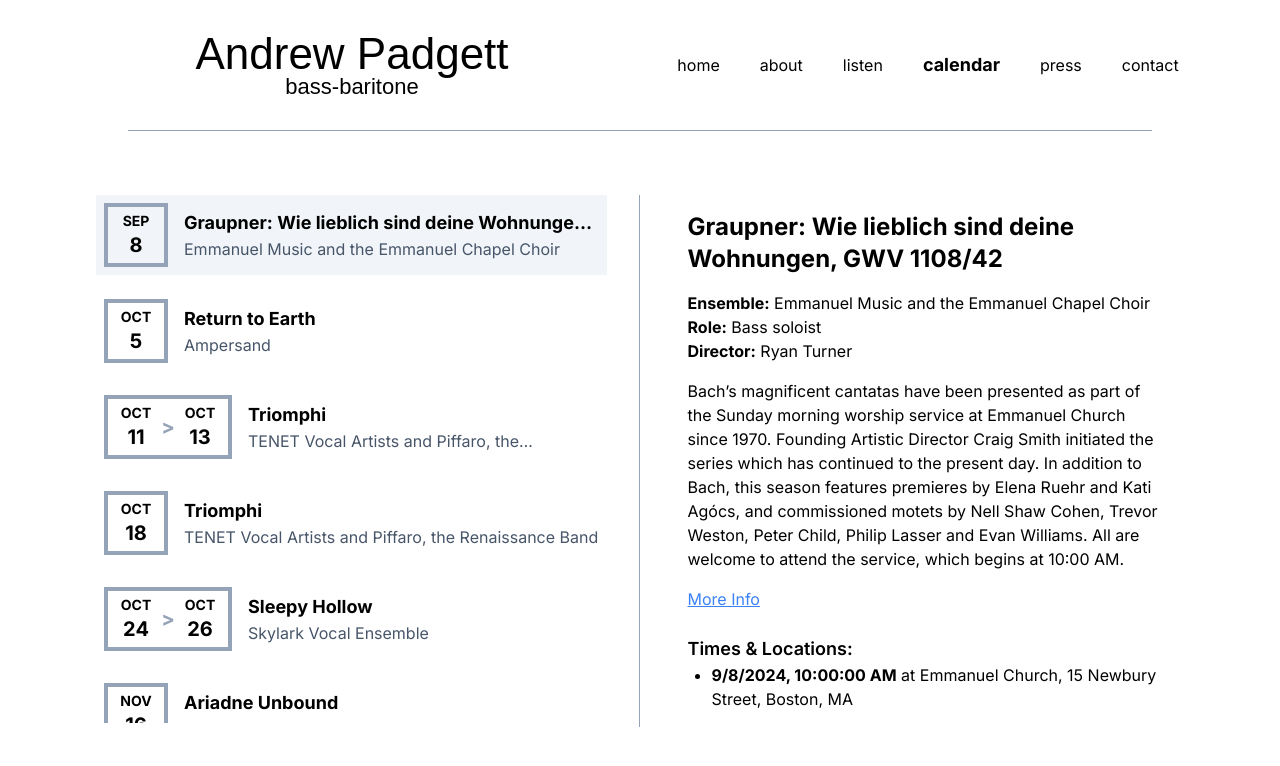
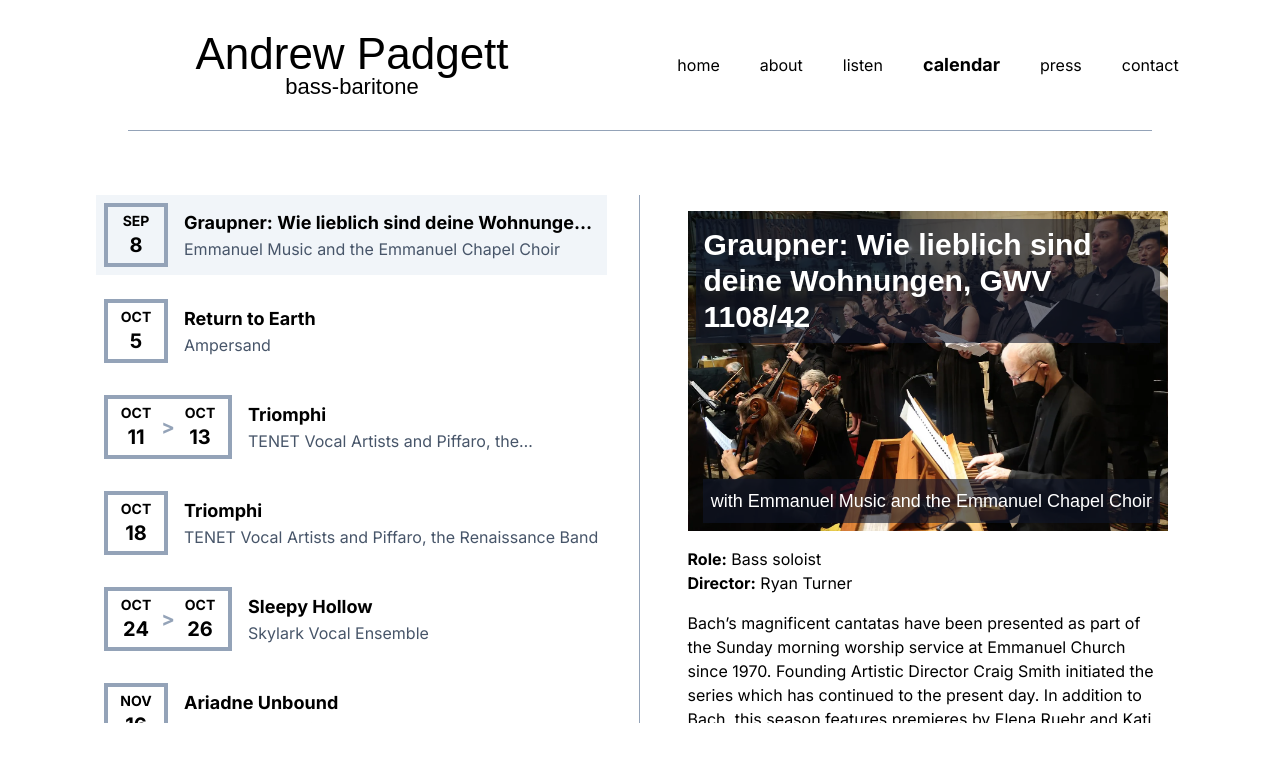
Before and after one commit to VoxAntiqua/andrew-padgett-website, a Next.js app: page /calendar in a window 1280 px wide. Shown: the top 766 px of the page. Built offline with nearby package versions, Linux system fonts and the light colour scheme; a web font is replaced by a local one.

Commit message:
Updated event details to show event image

```diff
--- a/app/ui/calendar/EventDetails.tsx
+++ b/app/ui/calendar/EventDetails.tsx
@@ -1,6 +1,8 @@
 import React from "react";
 import { Event } from "@/app/lib/definitions";
-import { motion } from "framer-motion";  // Import motion from framer-motion
+import { motion } from "framer-motion";
+import Image from "next/image";  // Import Image from Next.js
+import { ibarra } from "../fonts";
 
 interface EventDetailsProps {
   event: Event;
@@ -9,29 +11,58 @@ interface EventDetailsProps {
 const EventDetails: React.FC<EventDetailsProps> = ({ event }) => {
   return (
     <motion.div
-      className="w-1/2 max-h-[calc(100vh-4rem)] overflow-y-auto p-4"  // Add max height and scrolling
-      initial={{ opacity: 0 }}  // Initial state: hidden
-      animate={{ opacity: 1 }}  // Animate to: fully visible
-      exit={{ opacity: 0 }}     // Exit state: hidden again
-      transition={{ duration: 0.5 }}  // Transition duration of 0.5 seconds
+      className="w-1/2 max-h-[calc(100vh-17rem)] overflow-y-auto p-4 scrollbar-hidden"
+      initial={{ opacity: 0 }}
+      animate={{ opacity: 1 }}
+      exit={{ opacity: 0 }}
+      transition={{ duration: 0.5 }}
     >
-      <h2 className="text-2xl font-bold mb-4">{event.title}</h2>
-      <p>
-        <strong>Ensemble:</strong> <a href={event.ensemble.url}>{event.ensemble.name}</a>
-      </p>
-      {event.role && <p><strong>Role:</strong> {event.role}</p>}
+      {/* Event Image with title and ensemble name overlay */}
+      {event.image && (
+  <div className="relative w-full mb-4">
+    <Image
+      src={event.image.path}
+      alt={event.image.alt}
+      layout="responsive"
+      width={16}  // Width for 16:9 aspect ratio
+      height={9}  // Height for 16:9 aspect ratio
+      objectFit="cover"  // Crop image to fill the area
+    />
+    {/* Title overlay */}
+    <div className="absolute top-0 left-0 bg-slate-900 bg-opacity-60 text-white p-2 m-2">
+      <h2 className={`${ibarra.className} text-3xl font-semibold`}>{event.title}</h2>
+    </div>
+    {/* Ensemble name overlay */}
+    <div className="absolute bottom-0 right-0 bg-slate-900 bg-opacity-60 text-white p-2 m-2">
+      <a href={event.ensemble.url} className={`${ibarra.className} text-lg`}>
+        with {event.ensemble.name}
+      </a>
+    </div>
+  </div>
+)}
+
+
+
+      {/* Other event details below the image */}
+      {event.role && (
+        <p>
+          <strong>Role:</strong> {event.role}
+        </p>
+      )}
       <p>
         <strong>Director:</strong> {event.director}
       </p>
       <p className="mt-4">{event.description}</p>
       <p className="mt-4">
-        <a href={event.url} className="text-blue-500 underline">More Info</a>
+        <a href={event.url} className="text-blue-500 underline">
+          More Info
+        </a>
       </p>
       <h3 className="text-lg font-semibold mt-6">Times & Locations:</h3>
       <ul className="list-disc pl-6">
         {event.timesLocations.map((tl, index) => (
           <li key={index}>
-            <strong>{new Date(tl.time).toLocaleString()}</strong> at {tl.location.join(', ')}
+            <strong>{new Date(tl.time).toLocaleString()}</strong> at {tl.location.join(", ")}
           </li>
         ))}
       </ul>
```
Also changed, not shown: 1 other file (tests, documents, lock files or other folders).
